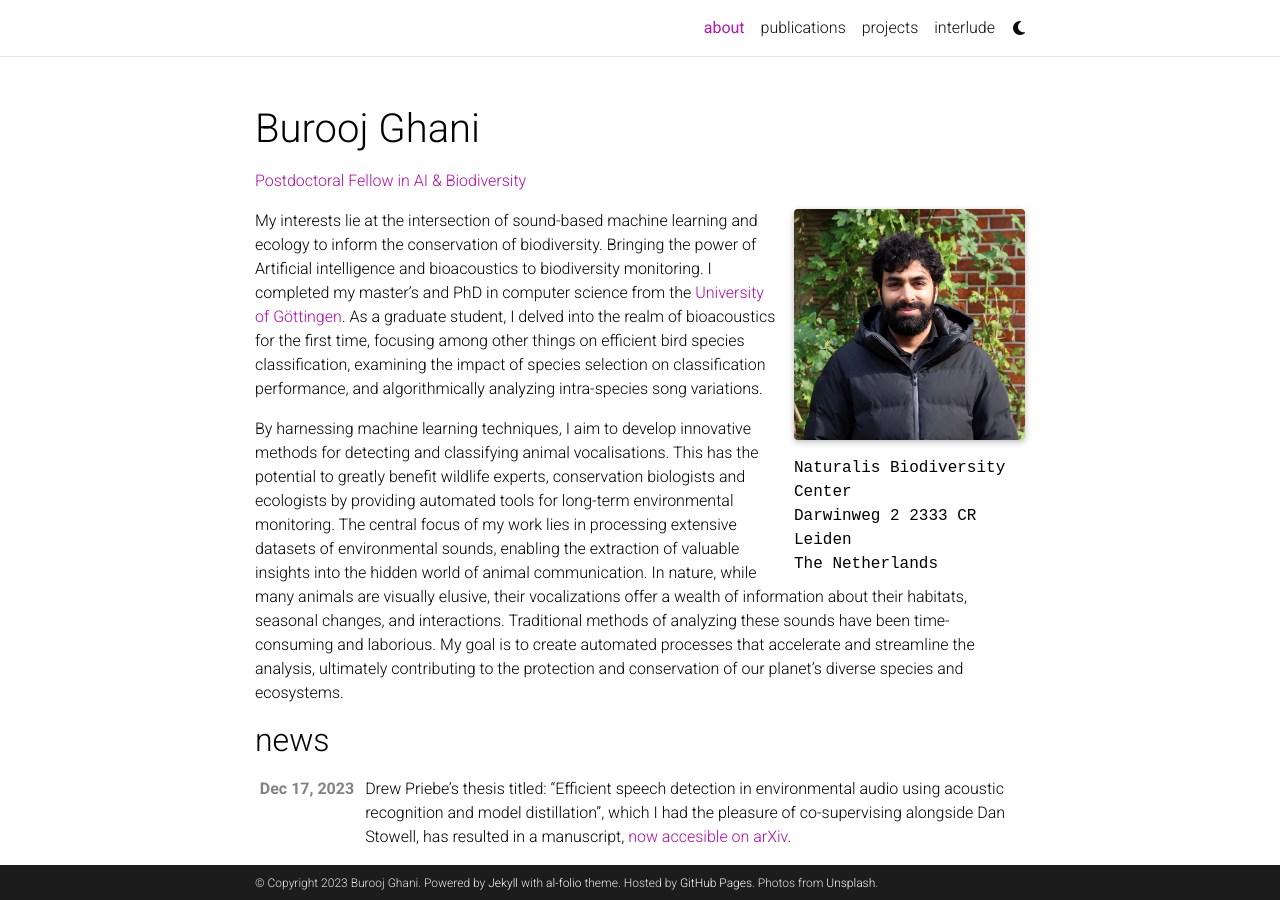
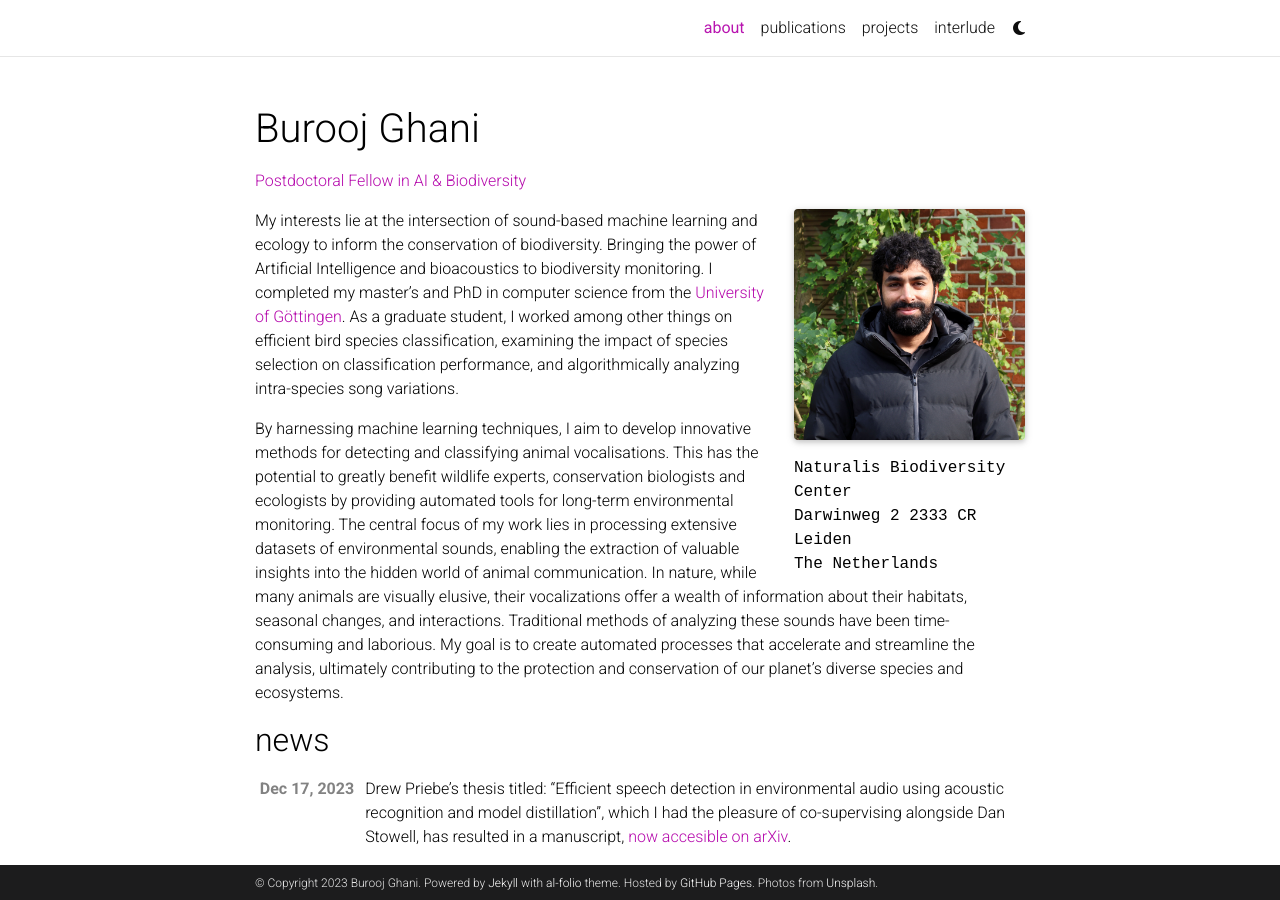
Before and after one commit to bghani/bghani.github.io, a Jekyll site: the page built from _pages/about.md, in a window 1280 px wide and 900 px high. Built offline with Jekyll 4.4.1, drawn with Linux system fonts in a browser that asks for light colours; full-size pictures stand in for the smaller copies a plugin makes; some web fonts are replaced; comment, search, counter and statistics services are not loaded; a style sheet for code colours, icons or effects is not loaded.

Commit message:
paper update

```diff
--- a/_pages/about.md
+++ b/_pages/about.md
@@ -20,7 +20,7 @@
 social: true  # includes social icons at the bottom of the page
 ---
 
-My interests lie at the intersection of sound-based machine learning and ecology to inform the conservation of biodiversity. Bringing the power of Artificial intelligence and bioacoustics to biodiversity monitoring. I completed my master’s and PhD in computer science from the [University of Göttingen](https://www.uni-goettingen.de/en/1.html). As a graduate student, I delved into the realm of bioacoustics for the first time, focusing among other things on efficient bird species classification, examining the impact of species selection on classification performance, and algorithmically analyzing intra-species song variations.
+My interests lie at the intersection of sound-based machine learning and ecology to inform the conservation of biodiversity. Bringing the power of Artificial Intelligence and bioacoustics to biodiversity monitoring. I completed my master’s and PhD in computer science from the [University of Göttingen](https://www.uni-goettingen.de/en/1.html). As a graduate student, I worked among other things on efficient bird species classification, examining the impact of species selection on classification performance, and algorithmically analyzing intra-species song variations.
 
 By harnessing machine learning techniques, I aim to develop innovative methods for detecting and classifying animal vocalisations. This has the potential to greatly benefit wildlife experts, conservation biologists and ecologists by providing automated tools for long-term environmental monitoring. The central focus of my work lies in processing extensive datasets of environmental sounds, enabling the extraction of valuable insights into the hidden world of animal communication. In nature, while many animals are visually elusive, their vocalizations offer a wealth of information about their habitats, seasonal changes, and interactions. Traditional methods of analyzing these sounds have been time-consuming and laborious. My goal is to create automated processes that accelerate and streamline the analysis, ultimately contributing to the protection and conservation of our planet's diverse species and ecosystems.
 
```
